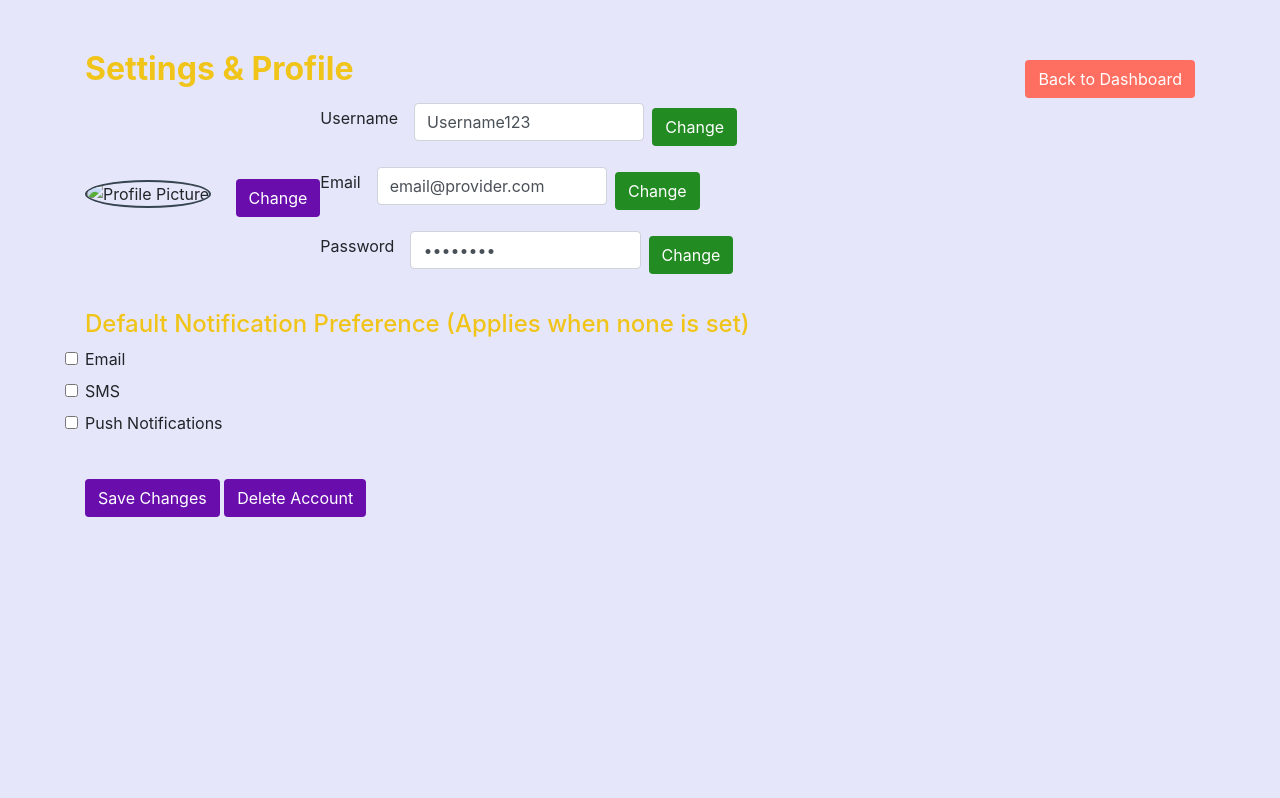
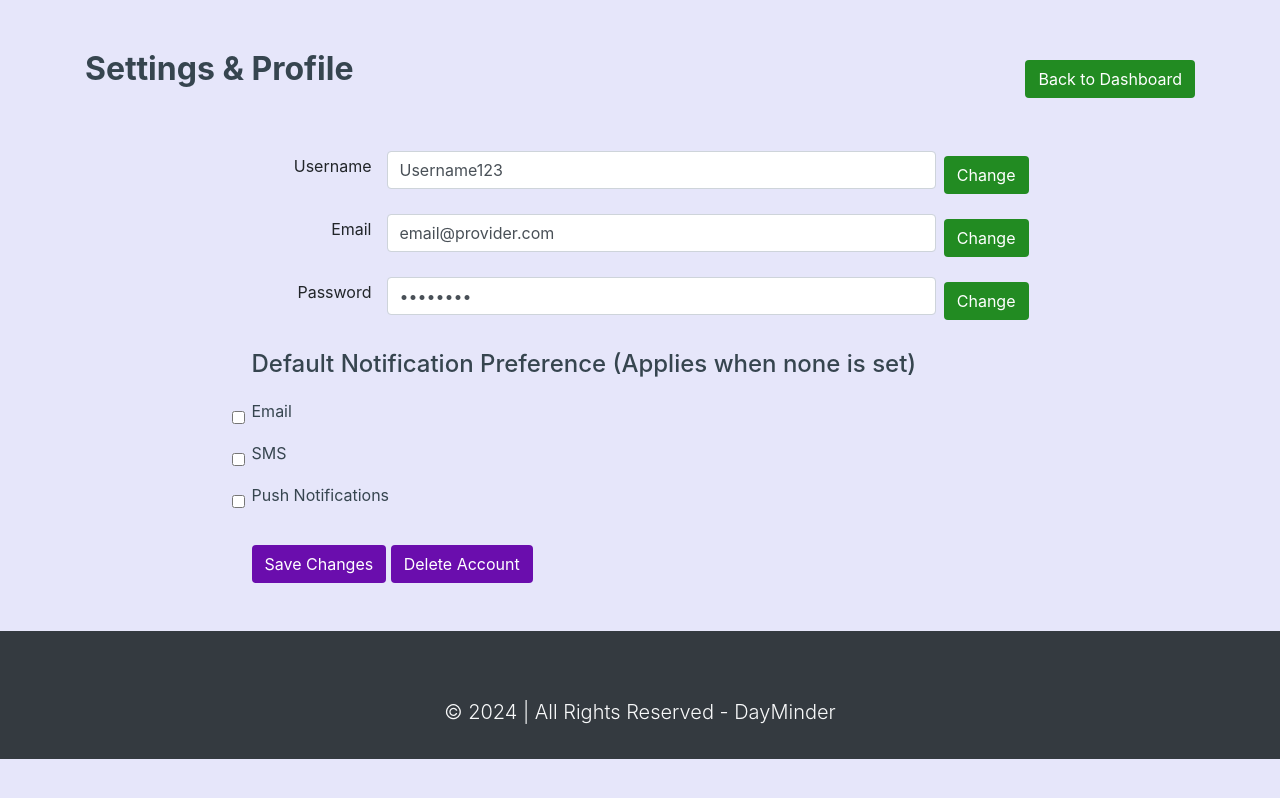
Before and after one commit to mustapha0705/day-mider, a plain HTML site: page profile.html in a window 1280 px wide. Drawn offline with nearby package versions, Linux system fonts and the light colour scheme.

Commit message:
changed styles and modified component positions in profile

```diff
--- a/profile.html
+++ b/profile.html
@@ -7,9 +7,15 @@
     <title>Settings & Profile - DayMinder</title>
     <link href="https://stackpath.bootstrapcdn.com/bootstrap/4.5.2/css/bootstrap.min.css" rel="stylesheet">
     <link href="https://cdnjs.cloudflare.com/ajax/libs/font-awesome/5.15.4/css/all.min.css" rel="stylesheet">
+
     <style>
         body {
             background-color: #e6e6fa;
+        }
+
+        .ch-body {
+            width: 70%;
+            margin: 0 auto;
         }
 
         .container {
@@ -17,22 +23,33 @@
         }
 
         .form-title {
-            color: #f0c419;
+            color: #36454F;
             font-weight: bold;
+            /* margin-right: 10px; */
+        }
+
+        /* Ensure all labels have the same fixed width */
+        .label-width {
+            width: 120px;
+            /* You can adjust this width based on your preference */
+            text-align: right;
+            margin-right: 15px;
         }
 
         .profile-section {
-            display: flex;
-            align-items: center;
             margin-bottom: 20px;
         }
 
-        .profile-pic {
-            width: 100px;
-            height: 100px;
-            border-radius: 50%;
-            border: 2px solid #36454F;
-            margin-right: 20px;
+        /* Flexbox and alignment for each form group */
+        .form-group {
+            display: flex;
+            align-items: center;
+            margin-bottom: 15px;
+        }
+
+        .form-control {
+            flex-grow: 1;
+            /* This ensures the input fields take up remaining space */
         }
 
         .btn-change-pic,
@@ -45,13 +62,10 @@
             color: #FFFFFF;
         }
 
-        .btn-back {
-            background-color: #FF6F61;
-            color: #FFFFFF;
-        }
-
+        .btn-back,
         .btn-change {
             background-color: #228B22;
+            color: #FFFFFF;
         }
 
         .btn-save,
@@ -59,8 +73,21 @@
             margin-top: 20px;
         }
 
-        .notification-preference label {
-            margin-left: 10px;
+        .notification-preference {
+            margin-top: 20px;
+        }
+
+        .custom-checkbox {
+            display: flex;
+            align-items: center;
+            margin-bottom: 10px;
+        }
+
+        .custom-checkbox input[type="checkbox"] {
+            margin-right: 10px;
+        }
+
+        .custom-checkbox label {
             color: #36454F;
         }
     </style>
@@ -76,24 +103,21 @@
         </div>
 
         <!-- Profile Section -->
+        <section class="ch-body mt-5">
             <div class="profile-section">
                 <div>
-                <img src="profile-placeholder.png" alt="Profile Picture" class="profile-pic">
-                <button class="btn btn-change-pic mt-2">Change</button>
-            </div>
-            <div>
                     <div class="form-group d-flex align-items-center">
-                    <label for="username" class="mr-3">Username</label>
+                        <label for="username" class="label-width">Username</label>
                         <input type="text" id="username" class="form-control w-50" value="Username123">
                         <button class="btn btn-change ml-2">Change</button>
                     </div>
                     <div class="form-group d-flex align-items-center">
-                    <label for="email" class="mr-3">Email</label>
+                        <label for="email" class="label-width">Email</label>
                         <input type="email" id="email" class="form-control w-50" value="email@provider.com">
                         <button class="btn btn-change ml-2">Change</button>
                     </div>
                     <div class="form-group d-flex align-items-center">
-                    <label for="password" class="mr-3">Password</label>
+                        <label for="password" class="label-width">Password</label>
                         <input type="password" id="password" class="form-control w-50" value="********">
                         <button class="btn btn-change ml-2">Change</button>
                     </div>
@@ -101,8 +125,9 @@
             </div>
 
             <!-- Default Notification Preference -->
-        <h4 style="color: #f0c419;">Default Notification Preference (Applies when none is set)</h4>
-        <div class="form-group">
+            <h4 style="color: #36454F; margin-top: 30px;">Default Notification Preference (Applies when none is set)
+            </h4>
+            <div class="notification-preference">
                 <div class="custom-checkbox">
                     <input type="checkbox" id="notif-email" class="form-check-input">
                     <label for="notif-email">Email</label>
@@ -117,10 +142,19 @@
                 </div>
             </div>
 
+
             <!-- Save and Delete Buttons -->
             <button class="btn btn-save">Save Changes</button>
             <button class="btn btn-delete">Delete Account</button>
+        </section>
     </div>
+
+    <!-- Footer -->
+    <footer class="bg-dark text-light text-center py-3 mt-5">
+        <div class="container">
+            <p class="lead">&copy; 2024 | All Rights Reserved - DayMinder</p>
+        </div>
+    </footer>
 
     <!-- Bootstrap and FontAwesome JS -->
     <script src="https://code.jquery.com/jquery-3.5.1.slim.min.js"></script>
```
Lines whose indentation alone changed are shown as unchanged.
